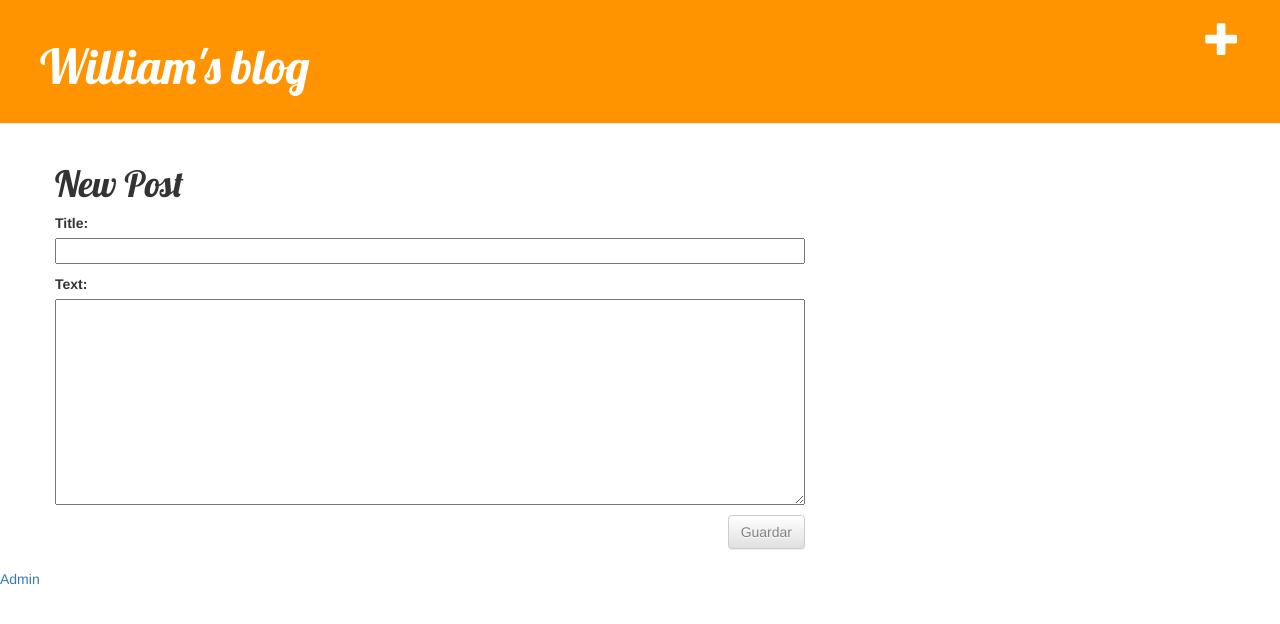
After one commit to Wikiko/my-first-blog, a Django app: page /post/new/ in a window 1280 px wide. The commit adds this page. Shown: the top 624 px of the page. Run offline with Django 3.2, Linux system fonts and the light colour scheme; some libraries are stand-ins or nearby versions.

Commit message:
Adicionado novo formulario para preencher e editar publicações do blog

```diff
--- /dev/null
+++ b/mysite/blog/forms.py
@@ -0,0 +1,8 @@
+from django import forms
+from .models import Post
+
+
+class PostForm(forms.ModelForm):
+    class Meta:
+        model = Post
+        fields = ('title', 'text',)
--- a/mysite/blog/static/css/blog.css
+++ b/mysite/blog/static/css/blog.css
@@ -23,7 +23,7 @@ h1,h2,h3,h4{
     font-family: 'Lobster', cursive;
 }
 
-.date{
+.date, .btn{
     float:right;
     color: #828282;
 }
--- a/mysite/blog/templates/blog/base.html
+++ b/mysite/blog/templates/blog/base.html
@@ -9,6 +9,7 @@
     </head>
     <body>
         <div class="page-header">
+            <a href="{% url 'blog.views.post_new' %}" class="top-menu"><span class="glyphicon glyphicon-plus"></span></a>
             <h1><a href="/">William's blog</a> </h1>
         </div>
 
@@ -20,9 +21,7 @@
                 </div>
             </div>
         </div>
-
         <br/>
-
-        <a href="/admin">Admin</a>
+        <a href="/admin" class="Admin">Admin</a>
     </body>
 </html>
--- a/mysite/blog/templates/blog/post_detail.html
+++ b/mysite/blog/templates/blog/post_detail.html
@@ -3,9 +3,11 @@
     <div class="post">
         {% if post.published_date %}
             <div class="date">
+                <a class="btn btn-default" href="{% url 'post_edit' pk=post.pk %}"><span class="glyphicon glyphicon-pencil"></span></a>
                 {{post.published_date}}
             </div>
         {% endif %}
+
         <h1>{{ post.title }}</h1>
         <p>{{ post.text|linebreaksbr }}</p>
     </div>
--- /dev/null
+++ b/mysite/blog/templates/blog/post_edit.html
@@ -0,0 +1,8 @@
+{% extends 'blog/base.html' %}
+{% block content %}
+    <h1> New Post</h1>
+    <form method="POST" class="post-form">{% csrf_token %}
+        {{form.as_p}}
+        <button type="submit" class="save btn btn-default">Guardar</button>
+    </form>
+{% endblock %}
--- a/mysite/blog/urls.py
+++ b/mysite/blog/urls.py
@@ -1,7 +1,9 @@
-from django.conf.urls import include, url
+from django.conf.urls import url
 from . import views
 
 urlpatterns = [
     url(r'^$', views.post_list),
     url(r'^post/(?P<pk>[0-9]+)/$', views.post_detail),
+    url(r'^post/new/$', views.post_new, name='post_new'),
+    url(r'^post/(?P<pk>[0-9]+)/edit/$', views.post_edit, name='post_edit'),
 ]
--- a/mysite/blog/views.py
+++ b/mysite/blog/views.py
@@ -1,12 +1,44 @@
-from django.shortcuts import render, get_object_or_404
+from django.shortcuts import render, get_object_or_404, redirect
 from django.utils import timezone
+from .forms import PostForm
 from .models import Post
 
 
 def post_list(request):
-    posts = Post.objects.filter(published_date__lte=timezone.now()).order_by('published_date')
+    posts = Post.objects.filter(published_date__lte=timezone.now()).order_by('-published_date')
     return render(request, 'blog/post_list.html', {'posts': posts})
+
 
 def post_detail(request, pk):
     post = get_object_or_404(Post, pk=pk)
     return render(request, 'blog/post_detail.html', {'post': post})
+
+
+def post_new(request):
+    if request.method == "POST":
+        form = PostForm(request.POST)
+        if form.is_valid():
+            post = form.save(commit=False)
+            post.author = request.user
+            post.published_date = timezone.now()
+            post.save()
+            return redirect('blog.views.post_detail', pk=post.pk)
+
+    else:
+        form = PostForm()
+        return render(request, 'blog/post_edit.html', {'form': form})
+
+
+def post_edit(request, pk):
+    post = get_object_or_404(Post, pk=pk)
+    if request.method == "POST":
+        form = PostForm(request.POST, instance=post)
+        if form.is_valid():
+            post = form.save(commit=False)
+            post.author = request.user
+            post.published_date = timezone.now()
+            post.save()
+            return redirect('blog.views.post_detail', pk=post.pk)
+    else:
+        form = PostForm(instance=post)
+        return render(request, 'blog/post_edit.html', {'form': form})
```
